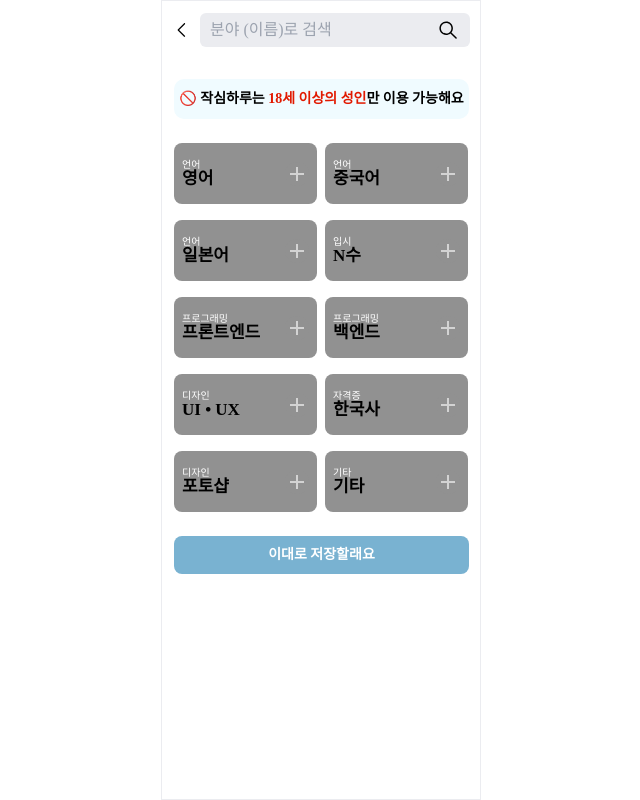
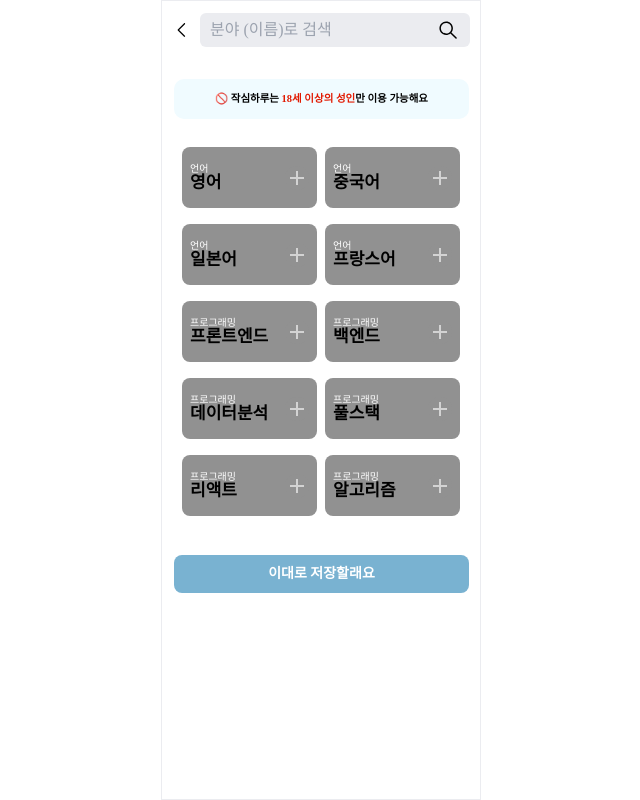
Before and after one commit to FRONTENDSCHOOL10/seven-11, a React (Vite) app: page /categories in a window 1280 px wide. Shown: the whole page, without its empty margins (319-959 px from the left). Built offline with nearby package versions, Linux system fonts and the light colour scheme; a web font is replaced by a local one.

Commit message:
[Design] 카테고리 선택 버튼 추가, 스크롤 기능 추가

```diff
--- a/package.json
+++ b/package.json
@@ -44,6 +44,7 @@
     "react-router-dom": "6.26.1",
     "react-spinners": "0.14.1",
     "swiper": "11.1.11",
+    "tailwind-scrollbar-hide": "1.1.7",
     "tailwindcss": "3.4.10",
     "use-immer": "0.10.0",
     "zustand": "4.5.5"
--- a/src/components/CategoryButton.jsx
+++ b/src/components/CategoryButton.jsx
@@ -15,7 +15,7 @@ function CategoryButton({ smallText, largeText }) {
 
   return (
     <button
-      className={`flex items-center justify-between w-[143px] h-[61px] rounded-lg p-2 flex-wrap my-2
+      className={`flex items-center justify-between w-[135px] h-[61px] rounded-lg p-2 flex-wrap my-1
         ${isSelected ? 'bg-primary' : 'bg-gray-300'}`}
       type="button"
       onClick={handleIconClick}
--- a/src/pages/SelectCategory.jsx
+++ b/src/pages/SelectCategory.jsx
@@ -24,22 +24,34 @@ export default function SelectCategory() {
             }
             bgColor="bg-[#F0FBFF]"
             border="border-none"
-            font="text-[13px]"
+            font="text-sm"
             rounded="rounded-[10px]"
             height="h-[40px]"
           />
         </p>
 
+        <div className="flex flex-wrap m-2 max-h-[388px] overflow-y-auto gap-2 scrollbar-hide ">
           <CategoryButton smallText="언어" largeText="영어" />
           <CategoryButton smallText="언어" largeText="중국어" />
           <CategoryButton smallText="언어" largeText="일본어" />
-        <CategoryButton smallText="입시" largeText="N수" />
+          <CategoryButton smallText="언어" largeText="프랑스어" />
           <CategoryButton smallText="프로그래밍" largeText="프론트엔드" />
           <CategoryButton smallText="프로그래밍" largeText="백엔드" />
+          <CategoryButton smallText="프로그래밍" largeText="데이터분석" />
+          <CategoryButton smallText="프로그래밍" largeText="풀스택" />
+          <CategoryButton smallText="프로그래밍" largeText="리액트" />
+          <CategoryButton smallText="프로그래밍" largeText="알고리즘" />
+          <CategoryButton smallText="프로그래밍" largeText="자료구조" />
           <CategoryButton smallText="디자인" largeText="UI • UX" />
+          <CategoryButton smallText="디자인" largeText="포토샵" />
+          <CategoryButton smallText="디자인" largeText="피그마" />
           <CategoryButton smallText="자격증" largeText="한국사" />
+          <CategoryButton smallText="자격증" largeText="매경" />
           <CategoryButton smallText="디자인" largeText="포토샵" />
+          <CategoryButton smallText="입시" largeText="N수" />
+          <CategoryButton smallText="입시" largeText="편입" />
           <CategoryButton smallText="기타" largeText="기타" />
+        </div>
 
         <p className="my-4">
           <Link to={'/signup'}>
--- a/tailwind.config.js
+++ b/tailwind.config.js
@@ -45,5 +45,5 @@ module.exports = {
       },
     },
   },
-  plugins: [],
+  plugins: [require('tailwind-scrollbar-hide')],
 };
```
Also changed, not shown: 1 other file (tests, documents, lock files or other folders). Lines whose indentation alone changed are shown as unchanged.
